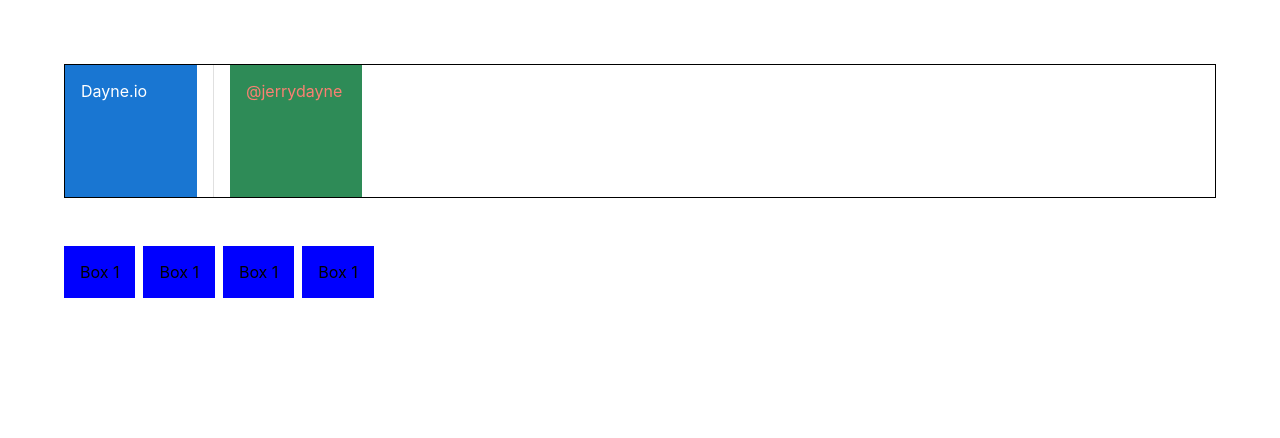
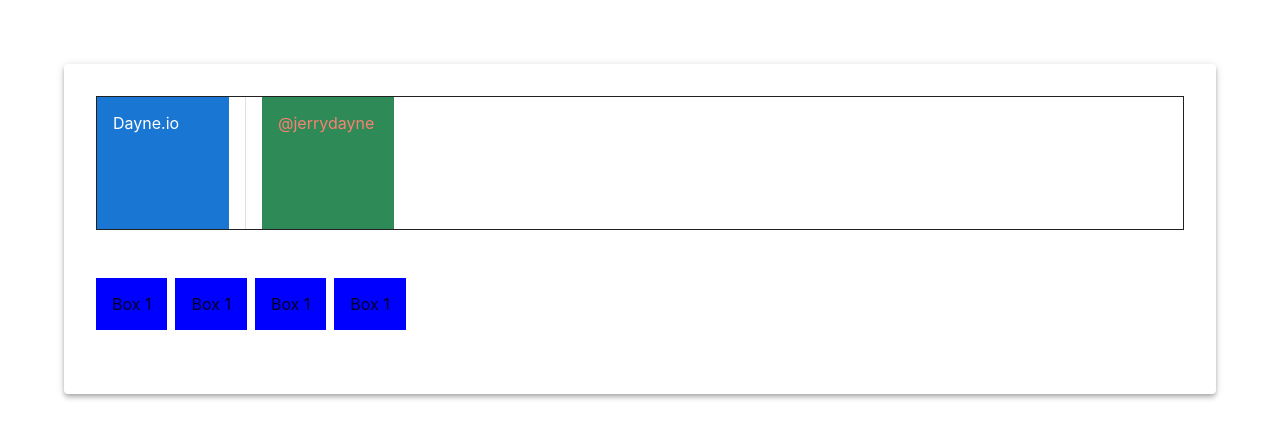
Before and after one commit to jerrydayne/material-ui-demo, a React (Create React App) app: page / in a window 1280 px wide. Shown: the top 438 px of the page. Built offline with nearby package versions, Linux system fonts and the light colour scheme.

Commit message:
Paper basics and props

```diff
--- a/src/App.css
+++ b/src/App.css
@@ -1,3 +1,6 @@
+body{
+  border: #eeeeee;
+}
 .App {
   padding: 4rem;
 }
--- a/src/components/MuiLayout.tsx
+++ b/src/components/MuiLayout.tsx
@@ -1,8 +1,8 @@
-import { Box, Divider, Grid, Stack } from "@mui/material"
+import { Box, Divider, Grid, Paper, Stack } from "@mui/material"
 
 const MuiLayout = () => {
   return (
-    <>
+    <Paper sx={{ padding: '32px' }} elevation={4}>
     <Stack
         spacing={2}
         direction='row'
@@ -48,7 +48,7 @@
             <Box bgcolor='blue' p={2}>Box 1</Box>
         </Grid>
     </Grid>
-    </>
+    </Paper>
   )
 }
 
```
